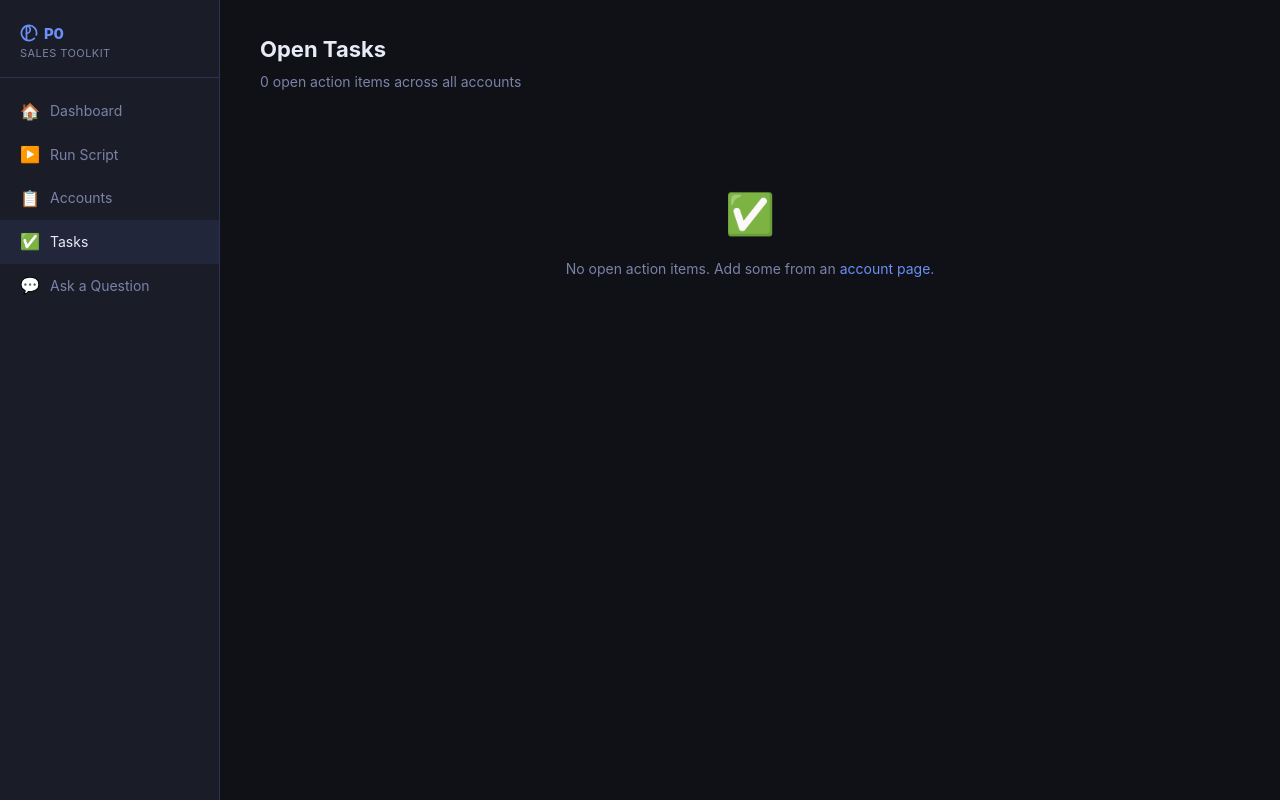
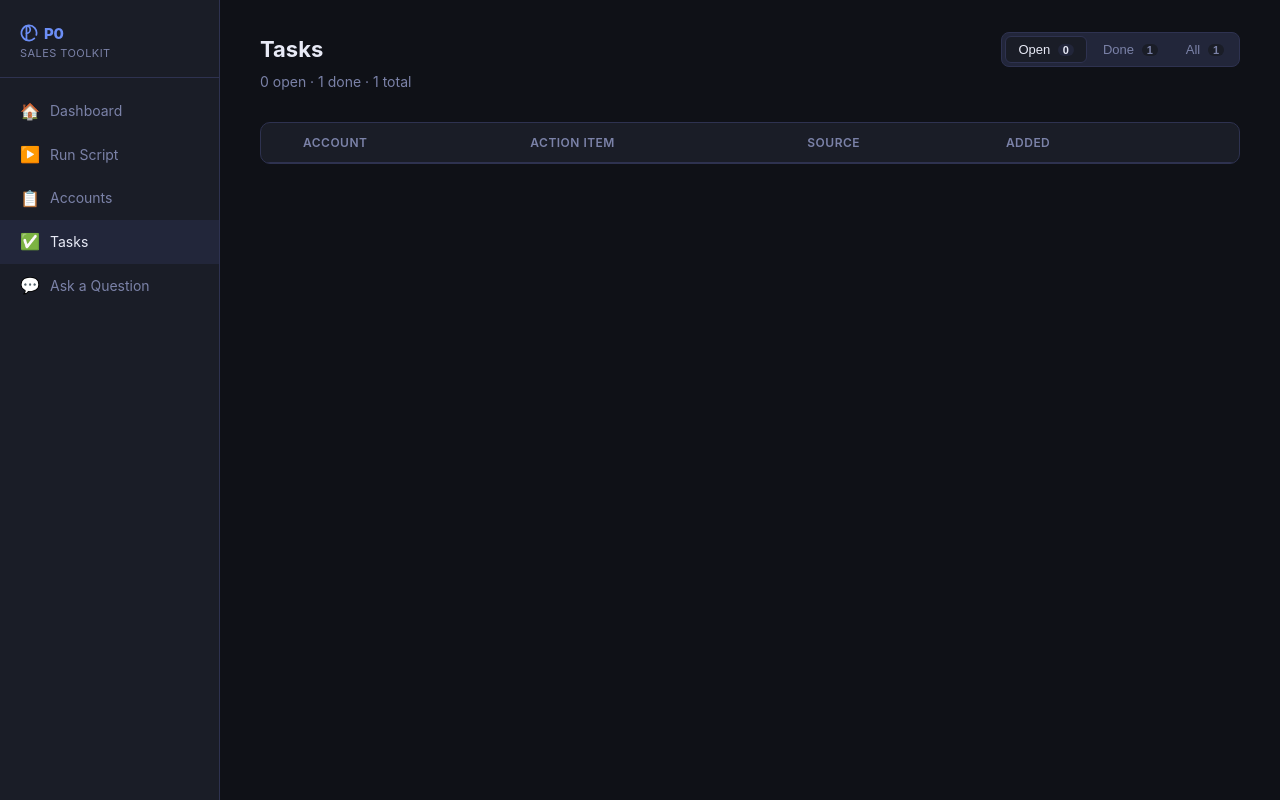
Before and after one commit to NOpderbeck/prospecting, a FastAPI app: page /tasks in a window 1280 px wide. Run offline with FastAPI, Linux system fonts and the light colour scheme; tables that the repository leaves empty hold one stand-in row (values such as "Sample post"); some libraries are stand-ins or nearby versions.

Commit message:
Tasks page: checkbox toggle, filter tabs (Open/Done/All), live counts
- db.py: add get_all_action_items_all_accounts() (open + completed)
- server.py: tasks_page now fetches all items + open_count;
  toggle_action returns _task_row.html (<tr>) when called from /tasks
  vs _action_row.html (<li>) from account pages (via HX-Current-URL)
- templates/_task_row.html: new <tr> partial with checkbox, strikethrough,
  and data-completed attr for CSS filter
- templates/tasks.html: filter tabs (Open/Done/All) with live counts,
  summary line; JS recounts after every HTMX swap
- style.css: .task-filter-bar/btn, CSS filter rules on tbody[data-filter],
  .task-done strikethrough + opacity

Co-Authored-By: Claude Sonnet 4.6 <noreply@anthropic.com>

```diff
--- a/db.py
+++ b/db.py
@@ -128,6 +128,15 @@ def get_all_open_action_items(db_path: Path | str) -> list[dict]:
     return [_row_to_dict(r) for r in rows]
 
 
+def get_all_action_items_all_accounts(db_path: Path | str) -> list[dict]:
+    """Return ALL action items across all accounts (open + completed), newest first."""
+    with _connect(db_path) as conn:
+        rows = conn.execute(
+            "SELECT * FROM action_items ORDER BY id DESC",
+        ).fetchall()
+    return [_row_to_dict(r) for r in rows]
+
+
 def get_all_action_items_for_dedup(db_path: Path | str, slug: str) -> list[dict]:
     """Return ALL action items for an account (including completed) for deduplication."""
     with _connect(db_path) as conn:
--- a/server.py
+++ b/server.py
@@ -398,7 +398,11 @@ async def add_action(
 @app.patch("/account/{slug}/actions/{item_id}", response_class=HTMLResponse)
 async def toggle_action(request: Request, slug: str, item_id: int):
     item = db_module.toggle_action_item(DB_PATH, item_id)
-    return templates.TemplateResponse("_action_row.html", {
+    # Use _task_row.html (a <tr>) when called from the /tasks page;
+    # use _action_row.html (a <li>) when called from an account detail page.
+    current_url = request.headers.get("HX-Current-URL", "")
+    template = "_task_row.html" if "/tasks" in current_url else "_action_row.html"
+    return templates.TemplateResponse(template, {
         "request": request,
         "slug": slug,
         "item": item,
@@ -549,11 +553,13 @@ async def extract_actions_from_reports(request: Request, slug: str):
 
 @app.get("/tasks", response_class=HTMLResponse)
 async def tasks_page(request: Request):
-    items = db_module.get_all_open_action_items(DB_PATH)
+    items      = db_module.get_all_action_items_all_accounts(DB_PATH)
+    open_count = sum(1 for i in items if not i.get("completed"))
     return templates.TemplateResponse("tasks.html", {
-        "request": request,
-        "items": items,
-        "active": "tasks",
+        "request":    request,
+        "items":      items,
+        "open_count": open_count,
+        "active":     "tasks",
     })
 
 
--- a/static/style.css
+++ b/static/style.css
@@ -476,6 +476,66 @@ a:hover { color: var(--accent-h); text-decoration: underline; }
 .report-table tr:last-child td { border-bottom: none; }
 .report-table tr:hover td { background: var(--surface2); }
 
+/* ── Tasks page ──────────────────────────────────────────── */
+
+/* Filter tabs */
+.task-filter-bar {
+  display: flex;
+  gap: 4px;
+  background: var(--surface2);
+  border: 1px solid var(--border);
+  border-radius: 8px;
+  padding: 3px;
+}
+
+.task-filter-btn {
+  background: none;
+  border: none;
+  border-radius: 6px;
+  padding: 5px 12px;
+  font-size: 13px;
+  font-weight: 500;
+  color: var(--muted);
+  cursor: pointer;
+  transition: background 0.15s, color 0.15s;
+  white-space: nowrap;
+}
+
+.task-filter-btn:hover { color: var(--text); }
+
+.task-filter-btn.active {
+  background: var(--surface);
+  color: var(--text);
+  border: 1px solid var(--border);
+}
+
+.task-filter-count {
+  display: inline-block;
+  background: var(--surface);
+  border-radius: 10px;
+  font-size: 11px;
+  font-weight: 600;
+  padding: 0 5px;
+  margin-left: 4px;
+  color: var(--muted);
+}
+
+.task-filter-btn.active .task-filter-count {
+  background: var(--surface2);
+  color: var(--text);
+}
+
+/* CSS-driven row filtering — toggled via tbody[data-filter] */
+#tasks-tbody[data-filter="open"] .task-done            { display: none; }
+#tasks-tbody[data-filter="done"] .task-row:not(.task-done) { display: none; }
+
+/* Done-row styling */
+.task-done .task-text-cell {
+  text-decoration: line-through;
+  color: var(--muted);
+}
+.task-done td { opacity: 0.6; }
+
 /* ── Status indicators ───────────────────────────────────── */
 
 .status-bar {
--- /dev/null
+++ b/templates/_task_row.html
@@ -0,0 +1,38 @@
+{# Task table row — returned by HTMX toggle/delete on the /tasks page #}
+<tr id="task-row-{{ item.id }}"
+    class="task-row{% if item.completed %} task-done{% endif %}"
+    data-completed="{{ '1' if item.completed else '0' }}">
+  <td>
+    <a href="/account/{{ item.slug }}" style="color:var(--accent);font-weight:500;">
+      {{ item.slug.replace('-', ' ').title() }}
+    </a>
+  </td>
+  <td class="task-text-cell" style="max-width:380px;">{{ item.text }}</td>
+  <td>
+    {% if item.source_report %}
+    <span class="badge badge-{{ item.source_report.split('_')[1].split('.')[0] if '_' in item.source_report else 'lookup' }}">
+      {{ item.source_report.split('_')[1].split('.')[0] if '_' in item.source_report else item.source_report }}
+    </span>
+    {% else %}
+    <span style="color:var(--muted);font-size:12px;">manual</span>
+    {% endif %}
+  </td>
+  <td style="white-space:nowrap;color:var(--muted);font-size:13px;">
+    {{ item.created_at[:10] if item.created_at else '—' }}
+  </td>
+  <td style="text-align:right;white-space:nowrap;">
+    <button class="action-check btn-reset"
+            hx-patch="/account/{{ item.slug }}/actions/{{ item.id }}"
+            hx-target="#task-row-{{ item.id }}"
+            hx-swap="outerHTML"
+            title="{{ 'Mark incomplete' if item.completed else 'Mark complete' }}">
+      {{ '☑' if item.completed else '☐' }}
+    </button>
+    <button class="btn btn-ghost btn-sm"
+            style="color:var(--red);margin-left:4px;"
+            hx-delete="/account/{{ item.slug }}/actions/{{ item.id }}"
+            hx-target="#task-row-{{ item.id }}"
+            hx-swap="outerHTML swap:200ms"
+            hx-confirm="Delete this action item?">🗑</button>
+  </td>
+</tr>
--- a/templates/tasks.html
+++ b/templates/tasks.html
@@ -1,10 +1,25 @@
 {% extends "base.html" %}
-{% block title %}Open Tasks — Prospecting Toolkit{% endblock %}
+{% block title %}Tasks — P0{% endblock %}
 
 {% block content %}
-<div class="page-header">
-  <h2>Open Tasks</h2>
-  <p>{{ items|length }} open action item{{ 's' if items|length != 1 else '' }} across all accounts</p>
+<div class="page-header" style="display:flex;align-items:flex-start;justify-content:space-between;flex-wrap:wrap;gap:12px;">
+  <div>
+    <h2>Tasks</h2>
+    <p id="tasks-summary">{{ open_count }} open · {{ items|length - open_count }} done · {{ items|length }} total</p>
+  </div>
+
+  <!-- Filter tabs -->
+  <div class="task-filter-bar">
+    <button class="task-filter-btn active" data-filter="open">
+      Open <span class="task-filter-count" id="count-open">{{ open_count }}</span>
+    </button>
+    <button class="task-filter-btn" data-filter="done">
+      Done <span class="task-filter-count" id="count-done">{{ items|length - open_count }}</span>
+    </button>
+    <button class="task-filter-btn" data-filter="all">
+      All <span class="task-filter-count" id="count-all">{{ items|length }}</span>
+    </button>
+  </div>
 </div>
 
 {% if items %}
@@ -12,6 +27,7 @@
   <table class="report-table">
     <thead>
       <tr>
+        <th style="width:24px;"></th>
         <th>Account</th>
         <th>Action Item</th>
         <th>Source</th>
@@ -19,42 +35,10 @@
         <th></th>
       </tr>
     </thead>
-    <tbody>
+    <tbody id="tasks-tbody" data-filter="open">
       {% for item in items %}
-      <tr id="task-row-{{ item.id }}">
-        <td>
-          <a href="/account/{{ item.slug }}" style="color:var(--accent);font-weight:500;">
-            {{ item.slug.replace('-', ' ').title() }}
-          </a>
-        </td>
-        <td style="max-width:380px;">{{ item.text }}</td>
-        <td>
-          {% if item.source_report %}
-          <span class="badge badge-{{ item.source_report.split('_')[1].split('.')[0] if '_' in item.source_report else 'lookup' }}">
-            {{ item.source_report.split('_')[1].split('.')[0] if '_' in item.source_report else item.source_report }}
-          </span>
-          {% else %}
-          <span style="color:var(--muted);font-size:12px;">manual</span>
-          {% endif %}
-        </td>
-        <td style="white-space:nowrap;color:var(--muted);font-size:13px;">
-          {{ item.created_at[:10] if item.created_at else '—' }}
-        </td>
-        <td style="text-align:right;white-space:nowrap;">
-          <button class="btn btn-ghost btn-sm"
-                  style="color:var(--green);"
-                  hx-patch="/account/{{ item.slug }}/actions/{{ item.id }}"
-                  hx-target="#task-row-{{ item.id }}"
-                  hx-swap="outerHTML"
-                  title="Mark complete">☑ Done</button>
-          <button class="btn btn-ghost btn-sm"
-                  style="color:var(--red);"
-                  hx-delete="/account/{{ item.slug }}/actions/{{ item.id }}"
-                  hx-target="#task-row-{{ item.id }}"
-                  hx-swap="outerHTML swap:200ms"
-                  hx-confirm="Delete this action item?">🗑</button>
-        </td>
-      </tr>
+      {% set slug = item.slug %}
+      {% include "_task_row.html" %}
       {% endfor %}
     </tbody>
   </table>
@@ -63,8 +47,44 @@
 {% else %}
 <div class="empty-state">
   <div class="empty-icon">✅</div>
-  <p>No open action items. Add some from an <a href="/accounts">account page</a>.</p>
+  <p>No tasks yet. Add action items from an <a href="/accounts">account page</a>.</p>
 </div>
 {% endif %}
 
+<script>
+(function () {
+  var tbody    = document.getElementById('tasks-tbody');
+  var filterBtns = document.querySelectorAll('.task-filter-btn');
+
+  // Switch filter
+  filterBtns.forEach(function (btn) {
+    btn.addEventListener('click', function () {
+      filterBtns.forEach(function (b) { b.classList.remove('active'); });
+      this.classList.add('active');
+      tbody.dataset.filter = this.dataset.filter;
+    });
+  });
+
+  // Recount after any HTMX swap (toggle or delete)
+  document.body.addEventListener('htmx:afterSwap', function (e) {
+    if (!tbody) return;
+    var rows     = tbody.querySelectorAll('.task-row');
+    var doneRows = tbody.querySelectorAll('.task-done');
+    var open = rows.length - doneRows.length;
+    var done = doneRows.length;
+    var total = rows.length;
+
+    var cOpen  = document.getElementById('count-open');
+    var cDone  = document.getElementById('count-done');
+    var cAll   = document.getElementById('count-all');
+    var summary = document.getElementById('tasks-summary');
+
+    if (cOpen)  cOpen.textContent  = open;
+    if (cDone)  cDone.textContent  = done;
+    if (cAll)   cAll.textContent   = total;
+    if (summary) summary.textContent = open + ' open · ' + done + ' done · ' + total + ' total';
+  });
+})();
+</script>
+
 {% endblock %}
```
